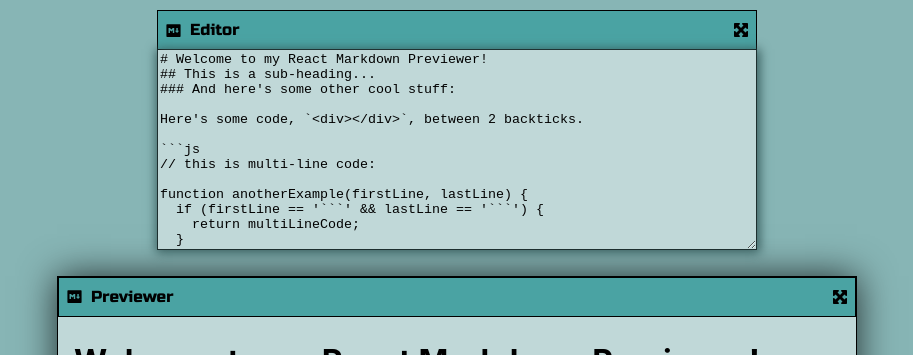
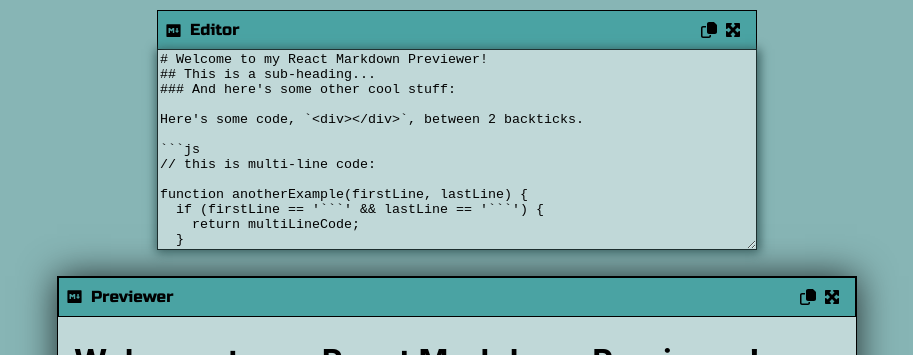
Before and after one commit to EduardoWebSolutions/markdown-previewer, a React (Vite) app: page / in a window 1280 px wide. Shown: the top 355 px of the page, without its empty margins (183-1096 px from the left). Built offline with nearby package versions, Linux system fonts and the light colour scheme.

Commit message:
feat: copy button added

```diff
--- a/src/Components/Editor.tsx
+++ b/src/Components/Editor.tsx
@@ -35,7 +35,12 @@
     <EditorW
       className={isActive === 3 ? "active" : isActive === 2 ? "hidden" : ""}
     >
-      <Toolbar name="Editor" toggleActive={toggleActive} isActive={isActive} />
+      <Toolbar
+        name="Editor"
+        toggleActive={toggleActive}
+        isActive={isActive}
+        text={text}
+      />
       <TextArea
         className={isActive === 3 ? "active" : isActive === 2 ? "hidden" : ""}
         onChange={onChange}
--- a/src/Components/Previewer.tsx
+++ b/src/Components/Previewer.tsx
@@ -35,6 +35,7 @@
         name="Previewer"
         toggleActive={toggleActive}
         isActive={isActive}
+        text={text}
       />
       <PreviewerDiv id="preview">
         <ReactMarkdown
--- a/src/Components/Toolbar.tsx
+++ b/src/Components/Toolbar.tsx
@@ -1,8 +1,10 @@
-import React from "react";
+import React, { useState } from "react";
 import MinMax from "./MinMax";
 import MarkdownLogo from "../assets/MarkdownLogo";
 import { ToolbarProps } from "../../utils/Types";
 import { styled } from "styled-components";
+import CopyIcon from "../assets/CopyIcon";
+import CheckedIcon from "../assets/CheckedIcon";
 
 const StyledToolbar = styled.div`
   background-color: var(--secondary-color);
@@ -14,14 +16,43 @@
   border: 1px solid var(--table-color);
 `;
 
-const Toolbar: React.FC<ToolbarProps> = ({ name, toggleActive, isActive }) => {
+const Toolbar: React.FC<ToolbarProps> = ({
+  name,
+  toggleActive,
+  isActive,
+  text,
+}) => {
+  const [viewCopied, setViewCopied] = useState<boolean>(false);
+
+  const copy = (text: string) => {
+    navigator.clipboard.writeText(text);
+  };
+
+  const handle2 = (text: string) => {
+    copy(text);
+    setViewCopied(true);
+    setTimeout(function copyd() {
+      setViewCopied(false);
+    }, 2000);
+  };
+
   return (
     <StyledToolbar>
       <div className="center">
         <MarkdownLogo />
         {name}
       </div>
-      <MinMax toggleActive={toggleActive} isActive={isActive} />
+      <div className="center">
+        {viewCopied ? (
+          <>
+            <CheckedIcon />
+            Copied
+          </>
+        ) : (
+          <CopyIcon onClick={() => handle2(text)} />
+        )}
+        <MinMax toggleActive={toggleActive} isActive={isActive} />
+      </div>
     </StyledToolbar>
   );
 };
--- /dev/null
+++ b/src/assets/CheckedIcon.tsx
@@ -0,0 +1,9 @@
+const CheckedIcon = () => {
+  return (
+    <svg xmlns="http://www.w3.org/2000/svg" height="1em" viewBox="0 0 448 512">
+      <path d="M438.6 105.4c12.5 12.5 12.5 32.8 0 45.3l-256 256c-12.5 12.5-32.8 12.5-45.3 0l-128-128c-12.5-12.5-12.5-32.8 0-45.3s32.8-12.5 45.3 0L160 338.7 393.4 105.4c12.5-12.5 32.8-12.5 45.3 0z" />
+    </svg>
+  );
+};
+
+export default CheckedIcon;
--- /dev/null
+++ b/src/assets/CopyIcon.tsx
@@ -0,0 +1,17 @@
+import { CopyIconProps } from "../../utils/Types";
+
+const CopyIcon: React.FC<CopyIconProps> = ({ onClick }) => {
+  return (
+    <svg
+      xmlns="http://www.w3.org/2000/svg"
+      height="1em"
+      viewBox="0 0 512 512"
+      className="copy"
+      onClick={onClick}
+    >
+      <path d="M448 384H256c-35.3 0-64-28.7-64-64V64c0-35.3 28.7-64 64-64H396.1c12.7 0 24.9 5.1 33.9 14.1l67.9 67.9c9 9 14.1 21.2 14.1 33.9V320c0 35.3-28.7 64-64 64zM64 128h96v48H64c-8.8 0-16 7.2-16 16V448c0 8.8 7.2 16 16 16H256c8.8 0 16-7.2 16-16V416h48v32c0 35.3-28.7 64-64 64H64c-35.3 0-64-28.7-64-64V192c0-35.3 28.7-64 64-64z" />
+    </svg>
+  );
+};
+
+export default CopyIcon;
--- a/src/global.ts
+++ b/src/global.ts
@@ -85,14 +85,21 @@
 .center {
     display: flex;
     align-items: center;
+    justify-content: space-between;
 }
 
 .center svg {
     margin-right: 8px;
 }
 
+
 .markLogo {
     margin-right: 5px;
+}
+
+.copy:hover {
+    cursor: pointer;
+    fill: white;
 }
 
 #editorWrap textarea {
--- a/utils/Types.ts
+++ b/utils/Types.ts
@@ -19,11 +19,16 @@
   name: string;
   toggleActive: (num: number) => void;
   isActive: number;
+  text: string;
 }
 
 export interface MinMaxProps {
   toggleActive: (num: number) => void;
   isActive: number;
+}
+
+export interface CopyIconProps {
+  onClick: () => void;
 }
 
 export interface MaximizeIconProps {
```
